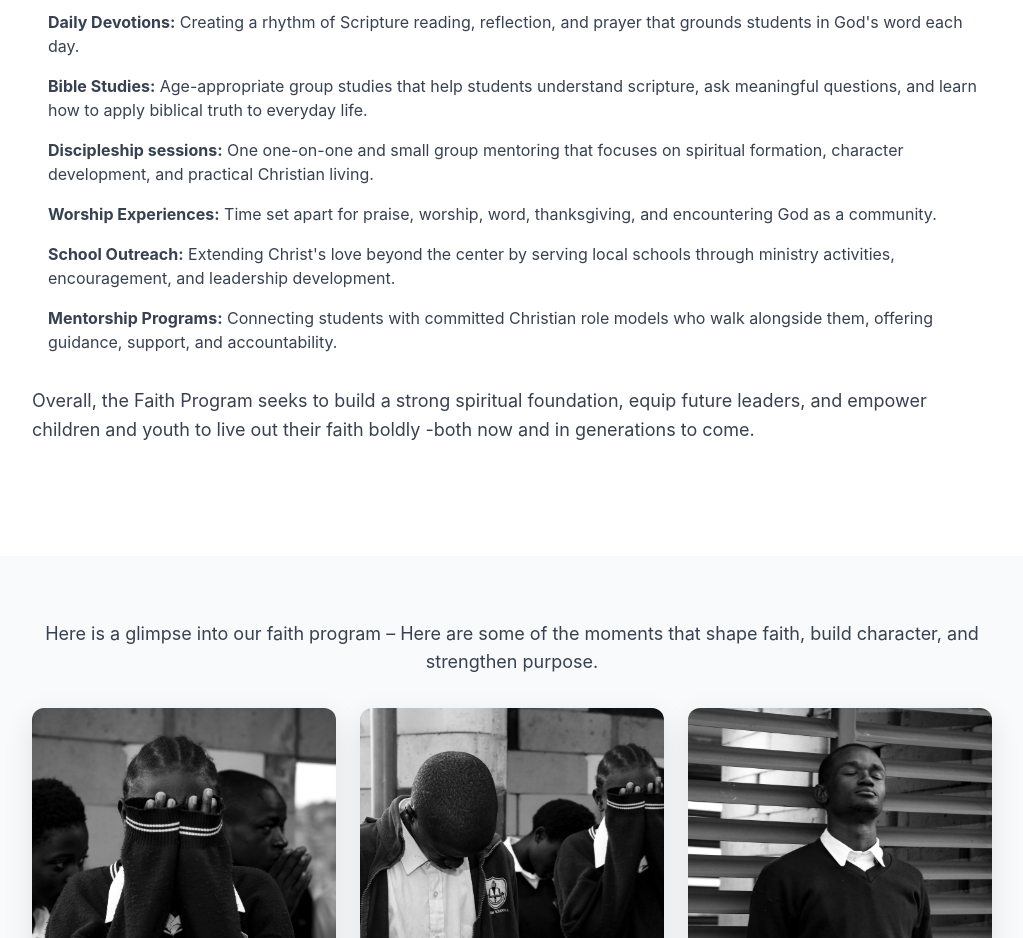
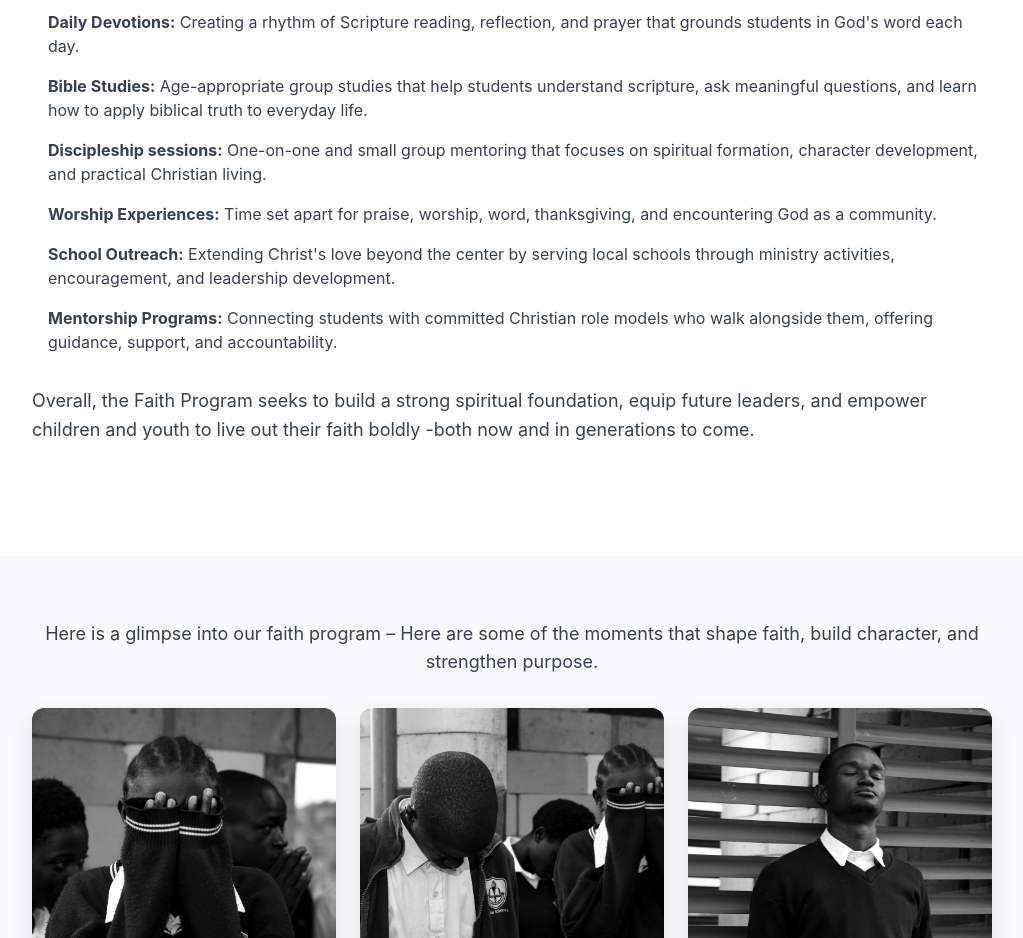
Before and after one commit to alvingavi0/Angaza-Tumaini, a plain HTML site: page faith-program.html in a window 1280 px wide. Shown: the part 940-1878 px from the top of the page, without its empty margins (128-1151 px from the left). Drawn offline with nearby package versions, Linux system fonts and the light colour scheme.

Commit message:
Fix: change 'One one-on-one' to 'One-on-one' in Discipleship sessions

```diff
--- a/faith-program.html
+++ b/faith-program.html
@@ -239,7 +239,7 @@
                     </div>
 
                     <div>
-                        <p class="text-gray-700"><strong>Discipleship sessions:</strong> One one-on-one and small group mentoring that focuses on spiritual formation, character development, and practical Christian living.</p>
+                        <p class="text-gray-700"><strong>Discipleship sessions:</strong> One-on-one and small group mentoring that focuses on spiritual formation, character development, and practical Christian living.</p>
                     </div>
 
                     <div>
```
